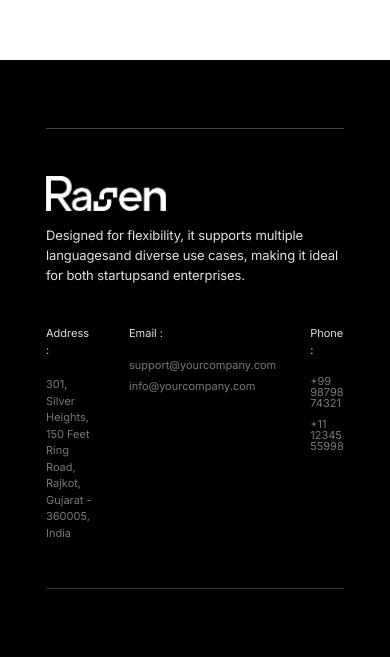
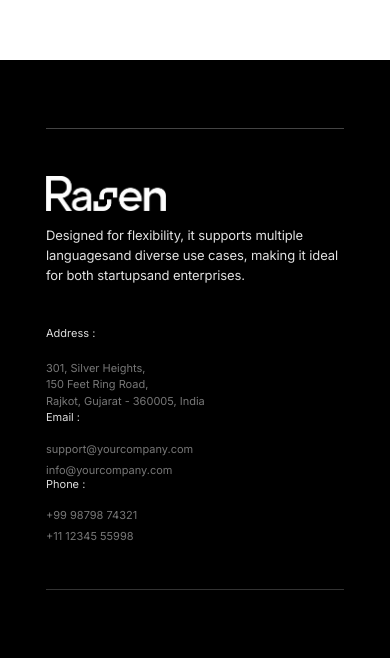
Before and after one commit to jeetbharwad/rasen, a Next.js app in the folder rasen-hero/: page / in a window 390 px wide. Shown: the part 4991-5649 px from the top of the page. Built offline with nearby package versions, Linux system fonts and the light colour scheme; a web font is replaced by a local one.

Commit message:
footer columns fix

```diff
--- a/rasen-hero/components/layout/Footer.tsx
+++ b/rasen-hero/components/layout/Footer.tsx
@@ -74,7 +74,7 @@ export default function Footer() {
           </div>
 
           {/* Contact information */}
-          <div className="mt-10 grid grid-cols-[1.45fr_1fr_1fr] gap-x-[34px] text-[11px] 2xl:text-[18px] lg:mt-0 lg:w-[45%]">
+          <div className="mt-10 grid grid-cols-1 md:grid-cols-[1.45fr_1fr_1fr]   md:gap-x-[34px] text-[11px] 2xl:text-[18px] lg:mt-0 lg:w-[45%]">
             {/* Address */}
             <div>
               <div className="mb-[18px] flex items-center gap-[6px]  font-normal text-[#dedede]">
```
